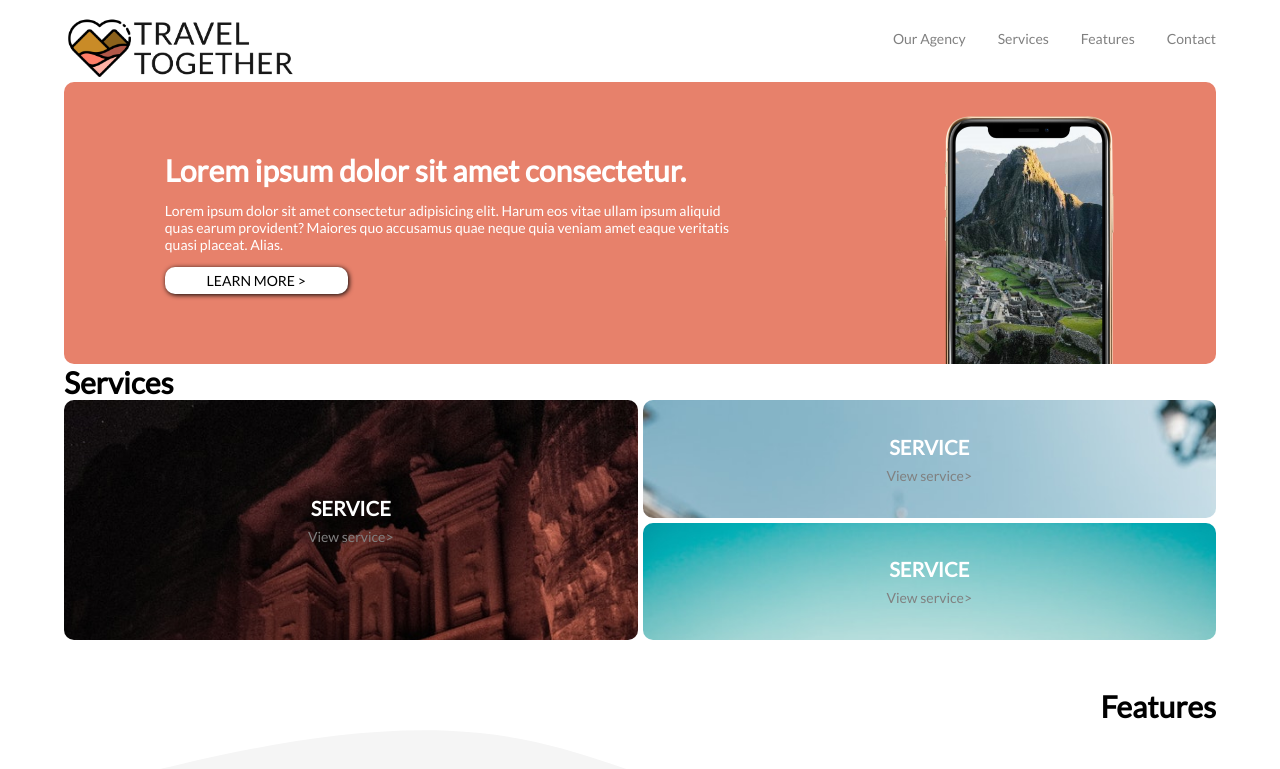
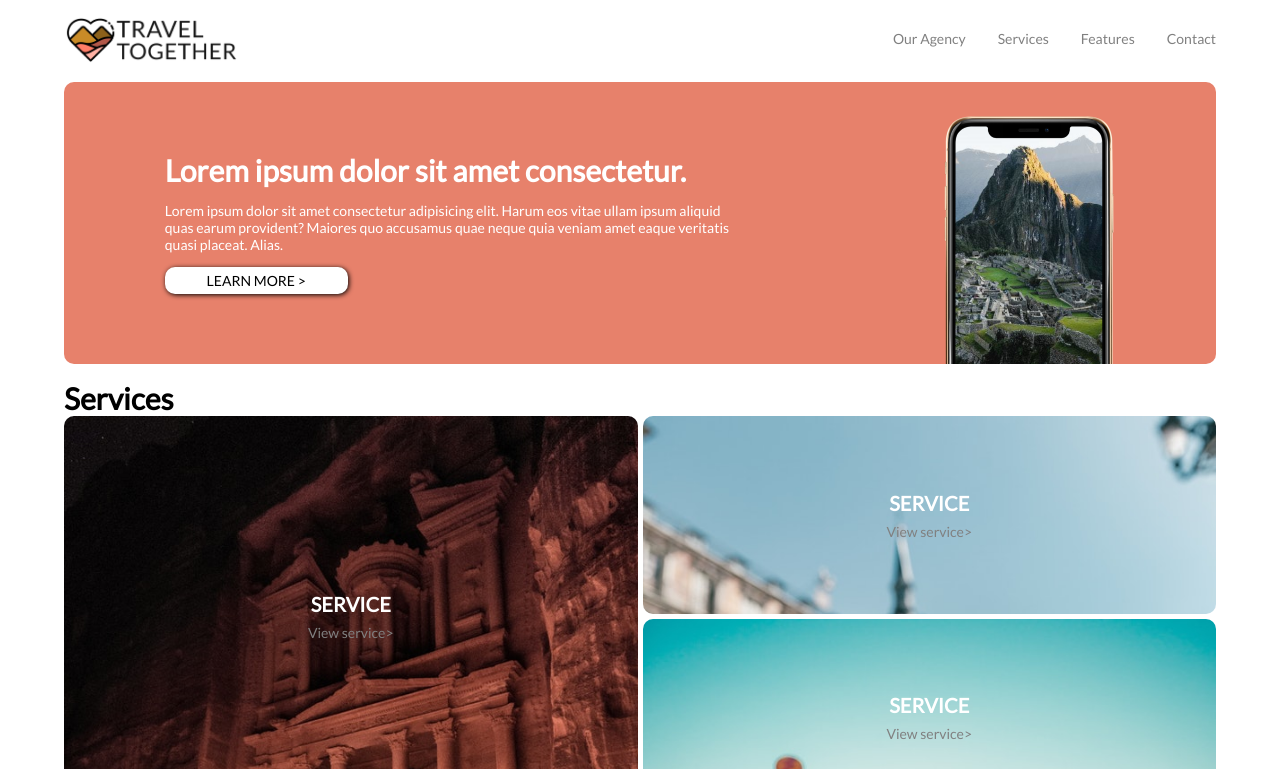
Before and after one commit to NebulusNubium/Travel-Together, a website: page index.html in a window 1280 px wide. Shown: the top 769 px of the page. Drawn offline with Linux system fonts and the light colour scheme.

Commit message:
V1 Desktop - sans overlay

```diff
--- a/assets/scss/base/_base.scss
+++ b/assets/scss/base/_base.scss
@@ -3,7 +3,15 @@
 body {
     font-family: variable.$police-principale;
     font-size: variable.$taille-S;
+    margin: 0;
+}
+
+*section, header {
     margin: 1rem 5%;
+}
+
+.footer {
+    padding: 0 5%;
 }
 
 a {
--- a/assets/scss/components/_cards.scss
+++ b/assets/scss/components/_cards.scss
@@ -2,7 +2,7 @@
 @use "buttons" as button;
 
 .logotop {
-    width: 20%;
+    width: 15%;
     img {
         width: 100%;
     }
@@ -54,13 +54,13 @@
             background-image: url(../img/homme-assis-batiment.jpg);
             background-size: cover;
             width: 50%;
-            height: 30vh;
+            height: 50vh;
             border-radius: variable.$radius;
             gap: 0.5rem;
         }
         .mini-container {
             width: 50%;
-            height: 30vh;
+            height: 50vh;
             gap: 5px;
             border-radius: variable.$radius;
             .un {
@@ -93,6 +93,7 @@
         text-align: right;
         margin-top: 3rem;
         margin-bottom: 3rem;
+        padding-right: 5%;
     }
     .features {
         width: 100%;
```
Also changed, not shown: assets/css/style.css, 1 other file.
